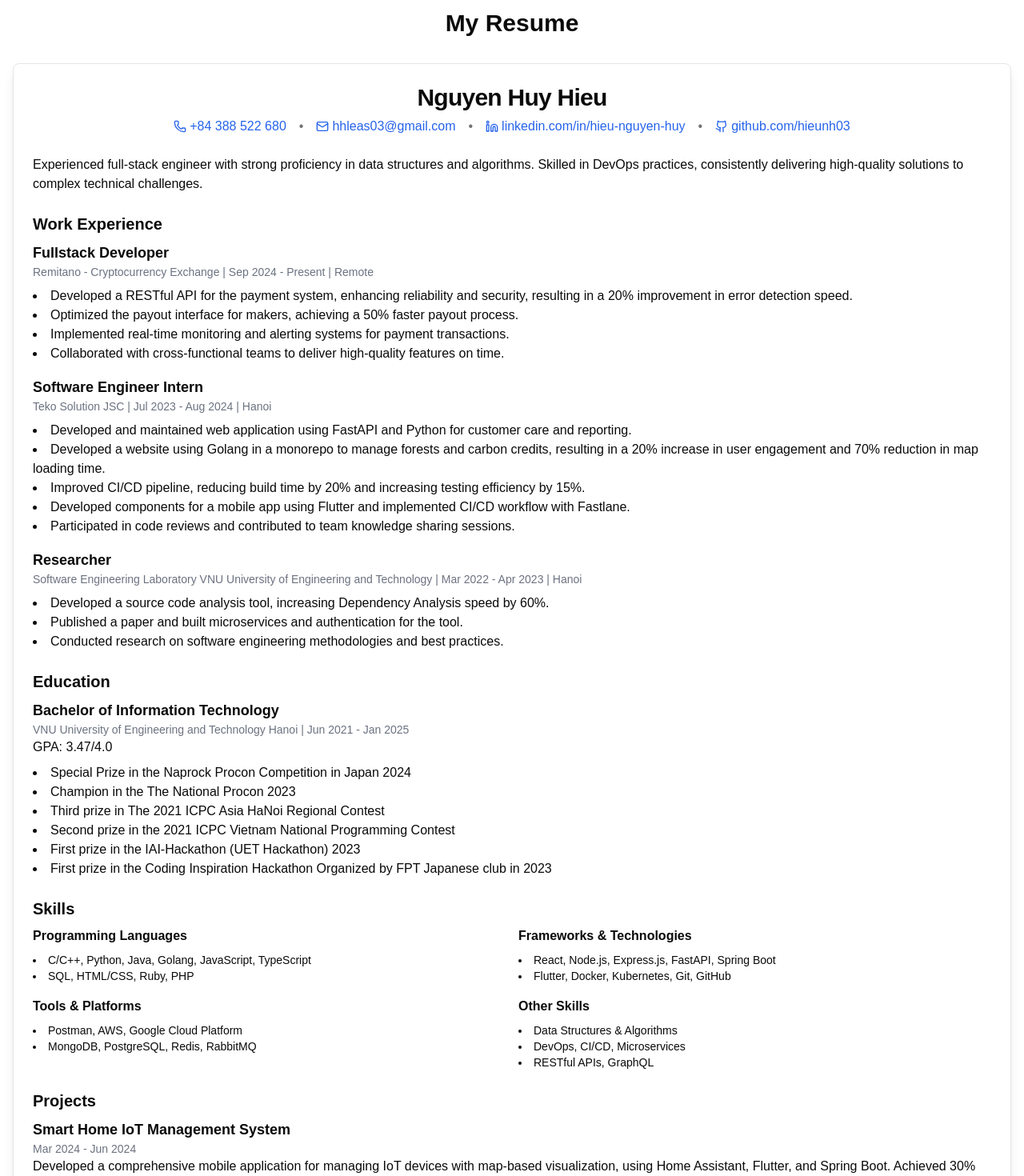
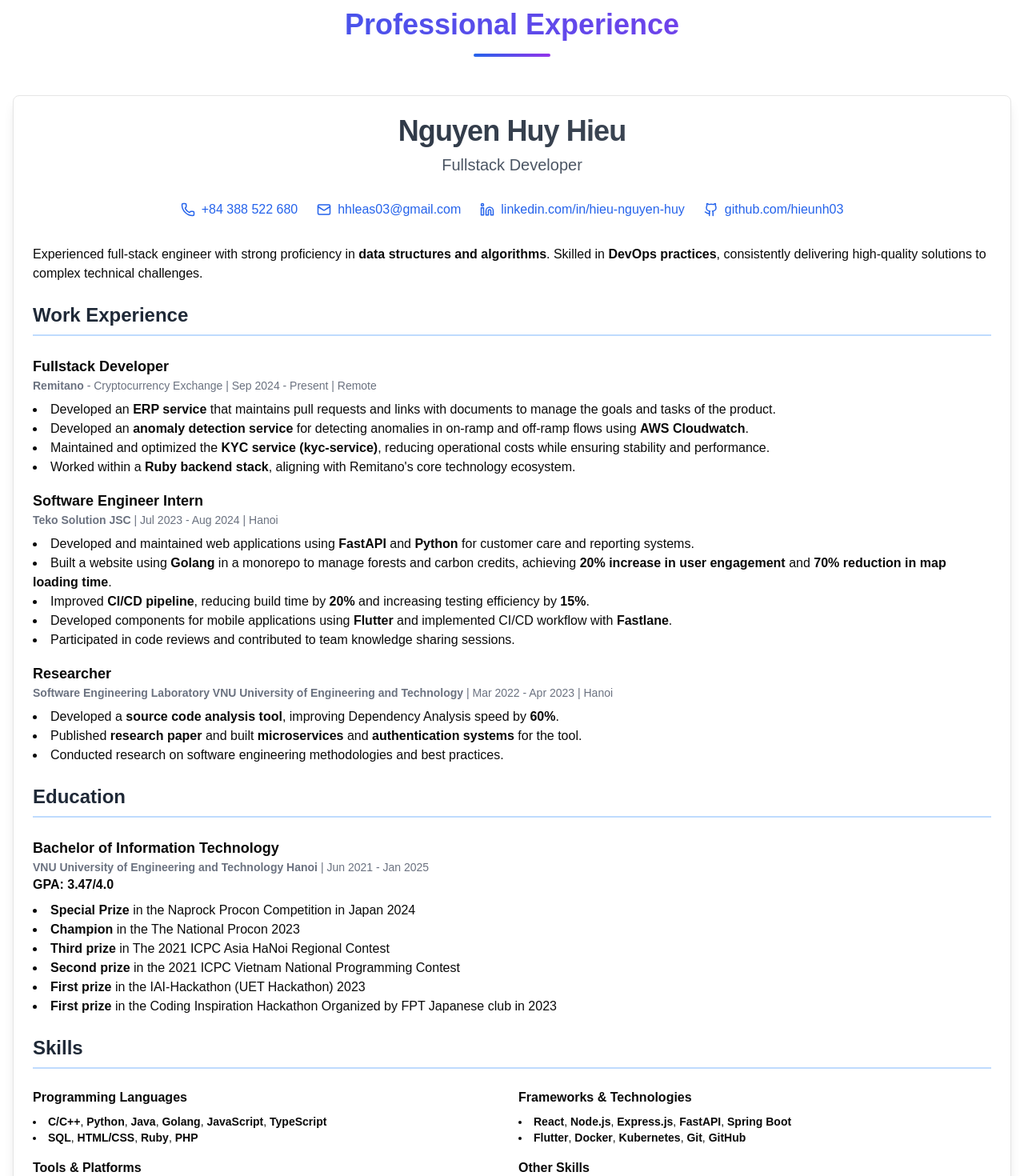
Before and after one commit to zohuyhieuzo03/portfolio, a Next.js app: page / in a window 1280 px wide. Shown: the part 900-2370 px from the top of the page at 80% size. Built offline with nearby package versions, Linux system fonts and the light colour scheme.

Commit message:
update resume

```diff
--- a/components/layout.tsx
+++ b/components/layout.tsx
@@ -8,7 +8,7 @@ export default function Layout({ children }: { children: React.ReactNode }) {
         <nav className="container mx-auto px-4 py-4 flex justify-between items-center">
           <Link href="/" className="text-2xl font-bold">
             Nguyen Huy Hieu
-            <span className="text-sm font-normal text-gray-600 ml-2">Fullstack Developer</span>
+            <span className="text-sm font-normal text-gray-600 ml-2">Software Engineer</span>
           </Link>
           <div className="space-x-4">
             <Button variant="ghost" asChild>
--- a/components/resume.tsx
+++ b/components/resume.tsx
@@ -6,61 +6,71 @@ export default function Resume() {
   return (
     <section id="resume" className="py-16">
       <div className="container mx-auto px-4">
-        <h2 className="text-3xl font-bold mb-8 text-center">My Resume</h2>
+        <div className="text-center mb-12">
+          <h2 className="text-4xl font-bold bg-gradient-to-r from-blue-600 to-purple-600 bg-clip-text text-transparent mb-4">
+            Professional Experience
+          </h2>
+          <div className="w-24 h-1 bg-gradient-to-r from-blue-600 to-purple-600 mx-auto rounded-full"></div>
+        </div>
         <Card className="shadow-lg hover:shadow-xl transition-shadow duration-300">
-          <CardHeader>
-            <CardTitle className="text-3xl text-center">Nguyen Huy Hieu</CardTitle>
-            <CardDescription className="flex items-center gap-4 flex-wrap justify-center text-base">
-              <a href="tel:+84388522680" className="text-blue-600 hover:underline inline-flex items-center gap-1">
-                <Phone size={16} /> +84 388 522 680
-              </a> •
-              <a href="mailto:hhleas03@gmail.com" className="text-blue-600 hover:underline inline-flex items-center gap-1">
-                <Mail size={16} /> hhleas03@gmail.com
-              </a> •
-              <a href="https://www.linkedin.com/in/hieu-nguyen-huy/" target="_blank" rel="noopener noreferrer" className="text-blue-600 hover:underline inline-flex items-center gap-1">
-                <Linkedin size={16} /> linkedin.com/in/hieu-nguyen-huy
-              </a> •
-              <a href="https://github.com/hieunh03" target="_blank" rel="noopener noreferrer" className="text-blue-600 hover:underline inline-flex items-center gap-1">
-                <Github size={16} /> github.com/hieunh03
+          <CardHeader className="text-center pb-8">
+            <div className="mb-6">
+              <CardTitle className="text-4xl font-bold bg-gradient-to-r from-gray-800 to-gray-600 bg-clip-text text-transparent mb-2">
+                Nguyen Huy Hieu
+              </CardTitle>
+              <p className="text-xl text-gray-600 font-medium">Fullstack Developer</p>
+            </div>
+            <CardDescription className="flex items-center gap-6 flex-wrap justify-center text-base">
+              <a href="tel:+84388522680" className="text-blue-600 hover:text-blue-800 hover:underline inline-flex items-center gap-2 transition-colors">
+                <Phone size={18} /> +84 388 522 680
+              </a>
+              <a href="mailto:hhleas03@gmail.com" className="text-blue-600 hover:text-blue-800 hover:underline inline-flex items-center gap-2 transition-colors">
+                <Mail size={18} /> hhleas03@gmail.com
+              </a>
+              <a href="https://www.linkedin.com/in/hieu-nguyen-huy/" target="_blank" rel="noopener noreferrer" className="text-blue-600 hover:text-blue-800 hover:underline inline-flex items-center gap-2 transition-colors">
+                <Linkedin size={18} /> linkedin.com/in/hieu-nguyen-huy
+              </a>
+              <a href="https://github.com/hieunh03" target="_blank" rel="noopener noreferrer" className="text-blue-600 hover:text-blue-800 hover:underline inline-flex items-center gap-2 transition-colors">
+                <Github size={18} /> github.com/hieunh03
               </a>
             </CardDescription>
           </CardHeader>
           <CardContent className="space-y-6">
             <p>
-              Experienced full-stack engineer with strong proficiency in data structures and algorithms. Skilled in DevOps practices, consistently delivering
+              Experienced full-stack engineer with strong proficiency in <strong>data structures and algorithms</strong>. Skilled in <strong>DevOps practices</strong>, consistently delivering
               high-quality solutions to complex technical challenges.
             </p>
 
             <div>
-              <h3 className="text-xl font-semibold mb-2">Work Experience</h3>
+              <h3 className="text-2xl font-bold mb-6 text-gray-800 border-b-2 border-blue-200 pb-2">Work Experience</h3>
               <div className="space-y-4">
                 <div>
-                  <h4 className="text-lg font-semibold">Fullstack Developer</h4>
-                  <p className="text-sm text-gray-500">Remitano - Cryptocurrency Exchange | Sep 2024 - Present | Remote</p>
+                  <h4 className="text-lg font-semibold"><strong>Fullstack Developer</strong></h4>
+                  <p className="text-sm text-gray-500"><strong>Remitano</strong> - Cryptocurrency Exchange | Sep 2024 - Present | Remote</p>
                   <ul className="list-disc list-inside mt-2">
-                    <li>Developed a RESTful API for the payment system, enhancing reliability and security, resulting in a 20% improvement in error detection speed.</li>
-                    <li>Optimized the payout interface for makers, achieving a 50% faster payout process.</li>
-                    <li>Implemented real-time monitoring and alerting systems for payment transactions.</li>
-                    <li>Collaborated with cross-functional teams to deliver high-quality features on time.</li>
+                    <li>Developed an <strong>ERP service</strong> that maintains pull requests and links with documents to manage the goals and tasks of the product.</li>
+                    <li>Developed an <strong>anomaly detection service</strong> for detecting anomalies in on-ramp and off-ramp flows using <strong>AWS Cloudwatch</strong>.</li>
+                    <li>Maintained and optimized the <strong>KYC service (kyc-service)</strong>, reducing operational costs while ensuring stability and performance.</li>
+                    <li>Worked within a <strong>Ruby backend stack</strong>, aligning with Remitano's core technology ecosystem.</li>
                   </ul>
                 </div>
                 <div>
-                  <h4 className="text-lg font-semibold">Software Engineer Intern</h4>
-                  <p className="text-sm text-gray-500">Teko Solution JSC | Jul 2023 - Aug 2024 | Hanoi</p>
+                  <h4 className="text-lg font-semibold"><strong>Software Engineer Intern</strong></h4>
+                  <p className="text-sm text-gray-500"><strong>Teko Solution JSC</strong> | Jul 2023 - Aug 2024 | Hanoi</p>
                   <ul className="list-disc list-inside mt-2">
-                    <li>Developed and maintained web application using FastAPI and Python for customer care and reporting.</li>
-                    <li>Developed a website using Golang in a monorepo to manage forests and carbon credits, resulting in a 20% increase in user engagement and 70% reduction in map loading time.</li>
-                    <li>Improved CI/CD pipeline, reducing build time by 20% and increasing testing efficiency by 15%.</li>
-                    <li>Developed components for a mobile app using Flutter and implemented CI/CD workflow with Fastlane.</li>
+                    <li>Developed and maintained web applications using <strong>FastAPI</strong> and <strong>Python</strong> for customer care and reporting systems.</li>
+                    <li>Built a website using <strong>Golang</strong> in a monorepo to manage forests and carbon credits, achieving <strong>20% increase in user engagement</strong> and <strong>70% reduction in map loading time</strong>.</li>
+                    <li>Improved <strong>CI/CD pipeline</strong>, reducing build time by <strong>20%</strong> and increasing testing efficiency by <strong>15%</strong>.</li>
+                    <li>Developed components for mobile applications using <strong>Flutter</strong> and implemented CI/CD workflow with <strong>Fastlane</strong>.</li>
                     <li>Participated in code reviews and contributed to team knowledge sharing sessions.</li>
                   </ul>
                 </div>
                 <div>
-                  <h4 className="text-lg font-semibold">Researcher</h4>
-                  <p className="text-sm text-gray-500">Software Engineering Laboratory VNU University of Engineering and Technology | Mar 2022 - Apr 2023 | Hanoi</p>
+                  <h4 className="text-lg font-semibold"><strong>Researcher</strong></h4>
+                  <p className="text-sm text-gray-500"><strong>Software Engineering Laboratory VNU University of Engineering and Technology</strong> | Mar 2022 - Apr 2023 | Hanoi</p>
                   <ul className="list-disc list-inside mt-2">
-                    <li>Developed a source code analysis tool, increasing Dependency Analysis speed by 60%.</li>
-                    <li>Published a paper and built microservices and authentication for the tool.</li>
+                    <li>Developed a <strong>source code analysis tool</strong>, improving Dependency Analysis speed by <strong>60%</strong>.</li>
+                    <li>Published <strong>research paper</strong> and built <strong>microservices</strong> and <strong>authentication systems</strong> for the tool.</li>
                     <li>Conducted research on software engineering methodologies and best practices.</li>
                   </ul>
                 </div>
@@ -68,89 +78,89 @@ export default function Resume() {
             </div>
 
             <div>
-              <h3 className="text-xl font-semibold mb-2">Education</h3>
+              <h3 className="text-2xl font-bold mb-6 text-gray-800 border-b-2 border-blue-200 pb-2">Education</h3>
               <div className="space-y-4">
                 <div>
-                  <h4 className="text-lg font-semibold">Bachelor of Information Technology</h4>
-                  <p className="text-sm text-gray-500">VNU University of Engineering and Technology Hanoi | Jun 2021 - Jan 2025</p>
-                  <p>GPA: 3.47/4.0</p>
+                  <h4 className="text-lg font-semibold"><strong>Bachelor of Information Technology</strong></h4>
+                  <p className="text-sm text-gray-500"><strong>VNU University of Engineering and Technology Hanoi</strong> | Jun 2021 - Jan 2025</p>
+                  <p><strong>GPA: 3.47/4.0</strong></p>
                   <ul className="list-disc list-inside mt-2">
-                    <li>Special Prize in the Naprock Procon Competition in Japan 2024</li>
-                    <li>Champion in the The National Procon 2023</li>
-                    <li>Third prize in The 2021 ICPC Asia HaNoi Regional Contest</li>
-                    <li>Second prize in the 2021 ICPC Vietnam National Programming Contest</li>
-                    <li>First prize in the IAI-Hackathon (UET Hackathon) 2023</li>
-                    <li>First prize in the Coding Inspiration Hackathon Organized by FPT Japanese club in 2023</li>
+                    <li><strong>Special Prize</strong> in the Naprock Procon Competition in Japan 2024</li>
+                    <li><strong>Champion</strong> in the The National Procon 2023</li>
+                    <li><strong>Third prize</strong> in The 2021 ICPC Asia HaNoi Regional Contest</li>
+                    <li><strong>Second prize</strong> in the 2021 ICPC Vietnam National Programming Contest</li>
+                    <li><strong>First prize</strong> in the IAI-Hackathon (UET Hackathon) 2023</li>
+                    <li><strong>First prize</strong> in the Coding Inspiration Hackathon Organized by FPT Japanese club in 2023</li>
                   </ul>
                 </div>
               </div>
             </div>
 
             <div>
-              <h3 className="text-xl font-semibold mb-2">Skills</h3>
+              <h3 className="text-2xl font-bold mb-6 text-gray-800 border-b-2 border-blue-200 pb-2">Skills</h3>
               <div className="grid grid-cols-1 md:grid-cols-2 gap-4">
                 <div>
-                  <h4 className="font-semibold mb-2">Programming Languages</h4>
+                  <h4 className="font-semibold mb-2"><strong>Programming Languages</strong></h4>
                   <ul className="list-disc list-inside text-sm">
-                    <li>C/C++, Python, Java, Golang, JavaScript, TypeScript</li>
-                    <li>SQL, HTML/CSS, Ruby, PHP</li>
+                    <li><strong>C/C++</strong>, <strong>Python</strong>, <strong>Java</strong>, <strong>Golang</strong>, <strong>JavaScript</strong>, <strong>TypeScript</strong></li>
+                    <li><strong>SQL</strong>, <strong>HTML/CSS</strong>, <strong>Ruby</strong>, <strong>PHP</strong></li>
                   </ul>
                 </div>
                 <div>
-                  <h4 className="font-semibold mb-2">Frameworks & Technologies</h4>
+                  <h4 className="font-semibold mb-2"><strong>Frameworks & Technologies</strong></h4>
                   <ul className="list-disc list-inside text-sm">
-                    <li>React, Node.js, Express.js, FastAPI, Spring Boot</li>
-                    <li>Flutter, Docker, Kubernetes, Git, GitHub</li>
+                    <li><strong>React</strong>, <strong>Node.js</strong>, <strong>Express.js</strong>, <strong>FastAPI</strong>, <strong>Spring Boot</strong></li>
+                    <li><strong>Flutter</strong>, <strong>Docker</strong>, <strong>Kubernetes</strong>, <strong>Git</strong>, <strong>GitHub</strong></li>
                   </ul>
                 </div>
                 <div>
-                  <h4 className="font-semibold mb-2">Tools & Platforms</h4>
+                  <h4 className="font-semibold mb-2"><strong>Tools & Platforms</strong></h4>
                   <ul className="list-disc list-inside text-sm">
-                    <li>Postman, AWS, Google Cloud Platform</li>
-                    <li>MongoDB, PostgreSQL, Redis, RabbitMQ</li>
+                    <li><strong>Postman</strong>, <strong>AWS</strong>, <strong>Google Cloud Platform</strong></li>
+                    <li><strong>MongoDB</strong>, <strong>PostgreSQL</strong>, <strong>Redis</strong>, <strong>RabbitMQ</strong></li>
                   </ul>
                 </div>
                 <div>
-                  <h4 className="font-semibold mb-2">Other Skills</h4>
+                  <h4 className="font-semibold mb-2"><strong>Other Skills</strong></h4>
                   <ul className="list-disc list-inside text-sm">
-                    <li>Data Structures & Algorithms</li>
-                    <li>DevOps, CI/CD, Microservices</li>
-                    <li>RESTful APIs, GraphQL</li>
+                    <li><strong>Data Structures & Algorithms</strong></li>
+                    <li><strong>DevOps</strong>, <strong>CI/CD</strong>, <strong>Microservices</strong></li>
+                    <li><strong>RESTful APIs</strong>, <strong>GraphQL</strong></li>
                   </ul>
                 </div>
               </div>
             </div>
 
             <div>
-              <h3 className="text-xl font-semibold mb-2">Projects</h3>
+              <h3 className="text-2xl font-bold mb-6 text-gray-800 border-b-2 border-blue-200 pb-2">Projects</h3>
               <div className="space-y-4">
                 <div>
-                  <h4 className="text-lg font-semibold">Smart Home IoT Management System</h4>
+                  <h4 className="text-lg font-semibold"><strong>Smart Home IoT Management System</strong></h4>
                   <p className="text-sm text-gray-500">Mar 2024 - Jun 2024</p>
-                  <p>Developed a comprehensive mobile application for managing IoT devices with map-based visualization, using Home Assistant, Flutter, and Spring Boot. Achieved 30% faster response time, 25% better alert reliability, and 90% user satisfaction in testing. Implemented real-time device monitoring and automated alert systems.</p>
+                  <p>Developed a comprehensive mobile application for managing IoT devices with map-based visualization, using <strong>Home Assistant</strong>, <strong>Flutter</strong>, and <strong>Spring Boot</strong>. Achieved <strong>30% faster response time</strong>, <strong>25% better alert reliability</strong>, and <strong>90% user satisfaction</strong> in testing. Implemented real-time device monitoring and automated alert systems.</p>
                 </div>
                 <div>
-                  <h4 className="text-lg font-semibold">MindMap AI - Intelligent Diagram Creator</h4>
+                  <h4 className="text-lg font-semibold"><strong>MindMap AI - Intelligent Diagram Creator</strong></h4>
                   <p className="text-sm text-gray-500">Aug 2023 - Nov 2023</p>
-                  <p>Developed a web application that helps users create mind maps and flowcharts using AI, resulting in a 30% reduction in time spent on creating diagrams. Integrated natural language processing to automatically generate diagram structures from text input.</p>
+                  <p>Developed a web application that helps users create mind maps and flowcharts using <strong>AI</strong>, resulting in a <strong>30% reduction in time spent on creating diagrams</strong>. Integrated <strong>natural language processing</strong> to automatically generate diagram structures from text input.</p>
                 </div>
                 <div>
-                  <h4 className="text-lg font-semibold">High-Performance Dictionary Application</h4>
+                  <h4 className="text-lg font-semibold"><strong>High-Performance Dictionary Application</strong></h4>
                   <p className="text-sm text-gray-500">Oct 2022 - Dec 2022</p>
-                  <p>Implemented a Trie data structure to reduce search time by 80% and integrated Google Translate API for English to Vietnamese translation. Built a user-friendly interface with advanced search features and pronunciation guides.</p>
+                  <p>Implemented a <strong>Trie data structure</strong> to reduce search time by <strong>80%</strong> and integrated <strong>Google Translate API</strong> for English to Vietnamese translation. Built a user-friendly interface with advanced search features and pronunciation guides.</p>
                 </div>
                 <div>
-                  <h4 className="text-lg font-semibold">E-commerce Platform</h4>
+                  <h4 className="text-lg font-semibold"><strong>E-commerce Platform</strong></h4>
                   <p className="text-sm text-gray-500">Jan 2023 - Mar 2023</p>
-                  <p>Developed a full-stack e-commerce platform using React, Node.js, and MongoDB. Implemented user authentication, product management, shopping cart functionality, and payment integration with Stripe API.</p>
+                  <p>Developed a full-stack e-commerce platform using <strong>React</strong>, <strong>Node.js</strong>, and <strong>MongoDB</strong>. Implemented user authentication, product management, shopping cart functionality, and payment integration with <strong>Stripe API</strong>.</p>
                 </div>
               </div>
             </div>
 
             <div>
-              <h3 className="text-xl font-semibold mb-2">Languages</h3>
-              <p>Vietnamese (Native proficiency)</p>
-              <p>English (Professional working proficiency)</p>
+              <h3 className="text-2xl font-bold mb-6 text-gray-800 border-b-2 border-blue-200 pb-2">Languages</h3>
+              <p><strong>Vietnamese</strong> (Native proficiency)</p>
+              <p><strong>English</strong> (Professional working proficiency)</p>
             </div>
           </CardContent>
 
```
